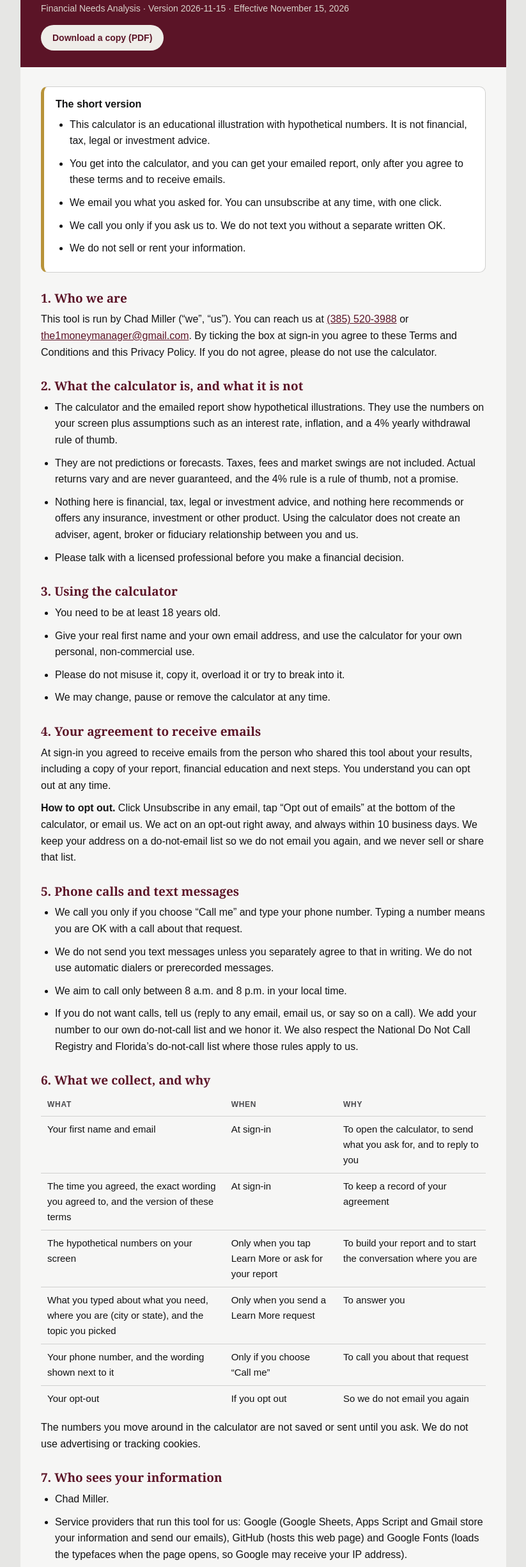
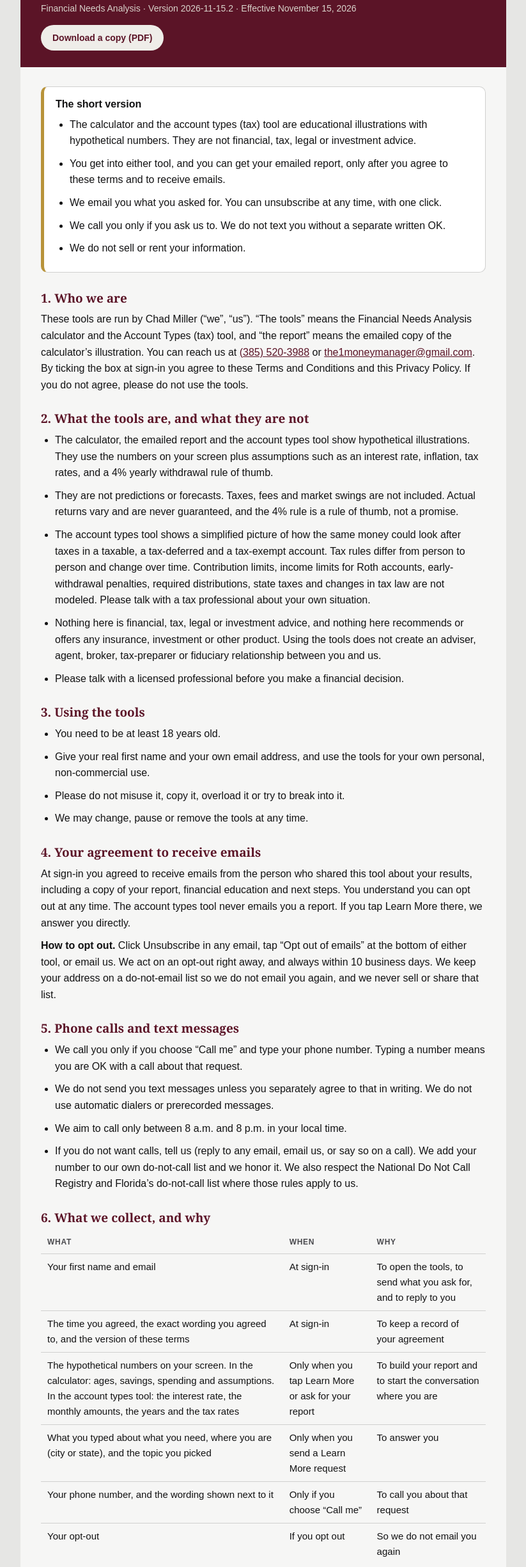
Before and after one commit to chad22miller-ship-it/financial-needs-analysis, a plain HTML site: page terms.html in a window 1280 px wide. Shown: the part 85-2534 px from the top of the page at 64% size, without its empty margins (228-1051 px from the left). Drawn offline with Linux system fonts and the light colour scheme.

Commit message:
Terms and Privacy Policy now cover the account types (tax) tool by name
Adds the tax tool's limits (no contribution limits, state taxes or changes in tax law), what it sends,
and that it never emails a report. Terms version 2026-11-15.2, so everyone agrees again on both tools.

Co-Authored-By: Claude Sonnet 5.5 <noreply@anthropic.com>

```diff
--- a/terms.html
+++ b/terms.html
@@ -32,7 +32,7 @@ a{color:var(--burg)}
 <div class="doc">
   <div class="top">
     <h1>Terms and Conditions and Privacy Policy</h1>
-    <p>Financial Needs Analysis &middot; Version 2026-11-15 &middot; Effective November 15, 2026</p>
+    <p>Financial Needs Analysis &middot; Version 2026-11-15.2 &middot; Effective November 15, 2026</p>
     <a class="dl" href="terms.pdf" download>Download a copy (PDF)</a>
   </div>
   <div class="body">
@@ -40,8 +40,8 @@ a{color:var(--burg)}
     <div class="sum">
       <b>The short version</b>
       <ul>
-        <li>This calculator is an educational illustration with hypothetical numbers. It is not financial, tax, legal or investment advice.</li>
-        <li>You get into the calculator, and you can get your emailed report, only after you agree to these terms and to receive emails.</li>
+        <li>The calculator and the account types (tax) tool are educational illustrations with hypothetical numbers. They are not financial, tax, legal or investment advice.</li>
+        <li>You get into either tool, and you can get your emailed report, only after you agree to these terms and to receive emails.</li>
         <li>We email you what you asked for. You can unsubscribe at any time, with one click.</li>
         <li>We call you only if you ask us to. We do not text you without a separate written OK.</li>
         <li>We do not sell or rent your information.</li>
@@ -49,27 +49,28 @@ a{color:var(--burg)}
     </div>
 
     <h2>1. Who we are</h2>
-    <p>This tool is run by Chad Miller (&ldquo;we&rdquo;, &ldquo;us&rdquo;). You can reach us at <a href="tel:3855203988">(385) 520-3988</a> or <a href="mailto:the1moneymanager@gmail.com">the1moneymanager@gmail.com</a>. By ticking the box at sign-in you agree to these Terms and Conditions and this Privacy Policy. If you do not agree, please do not use the calculator.</p>
+    <p>These tools are run by Chad Miller (&ldquo;we&rdquo;, &ldquo;us&rdquo;). &ldquo;The tools&rdquo; means the Financial Needs Analysis calculator and the Account Types (tax) tool, and &ldquo;the report&rdquo; means the emailed copy of the calculator&rsquo;s illustration. You can reach us at <a href="tel:3855203988">(385) 520-3988</a> or <a href="mailto:the1moneymanager@gmail.com">the1moneymanager@gmail.com</a>. By ticking the box at sign-in you agree to these Terms and Conditions and this Privacy Policy. If you do not agree, please do not use the tools.</p>
 
-    <h2>2. What the calculator is, and what it is not</h2>
+    <h2>2. What the tools are, and what they are not</h2>
     <ul>
-      <li>The calculator and the emailed report show hypothetical illustrations. They use the numbers on your screen plus assumptions such as an interest rate, inflation, and a 4% yearly withdrawal rule of thumb.</li>
+      <li>The calculator, the emailed report and the account types tool show hypothetical illustrations. They use the numbers on your screen plus assumptions such as an interest rate, inflation, tax rates, and a 4% yearly withdrawal rule of thumb.</li>
       <li>They are not predictions or forecasts. Taxes, fees and market swings are not included. Actual returns vary and are never guaranteed, and the 4% rule is a rule of thumb, not a promise.</li>
-      <li>Nothing here is financial, tax, legal or investment advice, and nothing here recommends or offers any insurance, investment or other product. Using the calculator does not create an adviser, agent, broker or fiduciary relationship between you and us.</li>
+      <li>The account types tool shows a simplified picture of how the same money could look after taxes in a taxable, a tax-deferred and a tax-exempt account. Tax rules differ from person to person and change over time. Contribution limits, income limits for Roth accounts, early-withdrawal penalties, required distributions, state taxes and changes in tax law are not modeled. Please talk with a tax professional about your own situation.</li>
+      <li>Nothing here is financial, tax, legal or investment advice, and nothing here recommends or offers any insurance, investment or other product. Using the tools does not create an adviser, agent, broker, tax-preparer or fiduciary relationship between you and us.</li>
       <li>Please talk with a licensed professional before you make a financial decision.</li>
     </ul>
 
-    <h2>3. Using the calculator</h2>
+    <h2>3. Using the tools</h2>
     <ul>
       <li>You need to be at least 18 years old.</li>
-      <li>Give your real first name and your own email address, and use the calculator for your own personal, non-commercial use.</li>
+      <li>Give your real first name and your own email address, and use the tools for your own personal, non-commercial use.</li>
       <li>Please do not misuse it, copy it, overload it or try to break into it.</li>
-      <li>We may change, pause or remove the calculator at any time.</li>
+      <li>We may change, pause or remove the tools at any time.</li>
     </ul>
 
     <h2>4. Your agreement to receive emails</h2>
-    <p>At sign-in you agreed to receive emails from the person who shared this tool about your results, including a copy of your report, financial education and next steps. You understand you can opt out at any time.</p>
-    <p><b>How to opt out.</b> Click Unsubscribe in any email, tap &ldquo;Opt out of emails&rdquo; at the bottom of the calculator, or email us. We act on an opt-out right away, and always within 10 business days. We keep your address on a do-not-email list so we do not email you again, and we never sell or share that list.</p>
+    <p>At sign-in you agreed to receive emails from the person who shared this tool about your results, including a copy of your report, financial education and next steps. You understand you can opt out at any time. The account types tool never emails you a report. If you tap Learn More there, we answer you directly.</p>
+    <p><b>How to opt out.</b> Click Unsubscribe in any email, tap &ldquo;Opt out of emails&rdquo; at the bottom of either tool, or email us. We act on an opt-out right away, and always within 10 business days. We keep your address on a do-not-email list so we do not email you again, and we never sell or share that list.</p>
 
     <h2>5. Phone calls and text messages</h2>
     <ul>
@@ -82,45 +83,45 @@ a{color:var(--burg)}
     <h2>6. What we collect, and why</h2>
     <table>
       <tr><th>What</th><th>When</th><th>Why</th></tr>
-      <tr><td>Your first name and email</td><td>At sign-in</td><td>To open the calculator, to send what you ask for, and to reply to you</td></tr>
+      <tr><td>Your first name and email</td><td>At sign-in</td><td>To open the tools, to send what you ask for, and to reply to you</td></tr>
       <tr><td>The time you agreed, the exact wording you agreed to, and the version of these terms</td><td>At sign-in</td><td>To keep a record of your agreement</td></tr>
-      <tr><td>The hypothetical numbers on your screen</td><td>Only when you tap Learn More or ask for your report</td><td>To build your report and to start the conversation where you are</td></tr>
+      <tr><td>The hypothetical numbers on your screen. In the calculator: ages, savings, spending and assumptions. In the account types tool: the interest rate, the monthly amounts, the years and the tax rates</td><td>Only when you tap Learn More or ask for your report</td><td>To build your report and to start the conversation where you are</td></tr>
       <tr><td>What you typed about what you need, where you are (city or state), and the topic you picked</td><td>Only when you send a Learn More request</td><td>To answer you</td></tr>
       <tr><td>Your phone number, and the wording shown next to it</td><td>Only if you choose &ldquo;Call me&rdquo;</td><td>To call you about that request</td></tr>
       <tr><td>Your opt-out</td><td>If you opt out</td><td>So we do not email you again</td></tr>
     </table>
-    <p>The numbers you move around in the calculator are not saved or sent until you ask. We do not use advertising or tracking cookies.</p>
+    <p>The numbers you move around in the tools are not saved or sent until you ask. We do not use advertising or tracking cookies.</p>
 
     <h2>7. Who sees your information</h2>
     <ul>
       <li>Chad Miller.</li>
-      <li>Service providers that run this tool for us: Google (Google Sheets, Apps Script and Gmail store your information and send our emails), GitHub (hosts this web page) and Google Fonts (loads the typefaces when the page opens, so Google may receive your IP address).</li>
+      <li>Service providers that run these tools for us: Google (Google Sheets, Apps Script and Gmail store your information and send our emails), GitHub (hosts this web page) and Google Fonts (loads the typefaces when the page opens, so Google may receive your IP address).</li>
       <li>Anyone we are required to tell by law.</li>
     </ul>
     <p>We do not sell or rent your information, and we do not share it for other companies&rsquo; marketing.</p>
 
     <h2>8. What your browser remembers</h2>
-    <p>Your browser keeps your name, your email, your opt-out choice and the version of these terms you agreed to, so you do not have to sign in again on the same device. &ldquo;Not you?&rdquo; clears it.</p>
+    <p>Your browser keeps your name, your email, your opt-out choice and the version of these terms you agreed to, so you do not have to sign in again on the same device (the calculator and the account types tool share it). &ldquo;Not you?&rdquo; clears it.</p>
 
     <h2>9. How long we keep it</h2>
     <p>We keep your record of agreement (the time, the wording, your email and the version of these terms) for at least four years after you last interact with us, so we can show what you agreed to. We keep your other information until you ask us to delete it, or until we no longer need it to answer you.</p>
 
     <h2>10. Your choices</h2>
-    <p>You can ask us what we hold about you, ask us to correct it, or ask us to delete it, by emailing us. We reply within 30 days. Deleting your information also removes your calculator access. We keep a bare record of an opt-out (your email only) so we can keep honoring it.</p>
+    <p>You can ask us what we hold about you, ask us to correct it, or ask us to delete it, by emailing us. We reply within 30 days. Deleting your information also removes your access to the tools. We keep a bare record of an opt-out (your email only) so we can keep honoring it.</p>
 
     <h2>11. Security</h2>
     <p>We keep your information in a private Google account and limit who can see it. No system is perfectly secure, so we cannot promise that your information will never be accessed by someone who should not have it.</p>
 
     <h2>12. No warranty, and limits on our responsibility</h2>
-    <p>The calculator and reports are provided &ldquo;as is&rdquo;, without a promise that they are accurate, complete or right for you. To the fullest extent the law allows, we are not responsible for decisions you make using them, or for indirect or consequential losses. Nothing in these terms limits any right you have by law that cannot be waived.</p>
+    <p>The tools and reports are provided &ldquo;as is&rdquo;, without a promise that they are accurate, complete or right for you. To the fullest extent the law allows, we are not responsible for decisions you make using them, or for indirect or consequential losses. Nothing in these terms limits any right you have by law that cannot be waived.</p>
 
     <h2>13. Changes, and the law that applies</h2>
-    <p>We may update these terms and this policy. The version number and date at the top show which one you are reading. If a change matters, the calculator asks you to agree again before you continue. These terms are governed by Florida law, and disputes belong in the state or federal courts located in Florida.</p>
+    <p>We may update these terms and this policy. The version number and date at the top show which one you are reading. If a change matters, the tools ask you to agree again before you continue. These terms are governed by Florida law, and disputes belong in the state or federal courts located in Florida.</p>
 
     <h2>14. Contact</h2>
     <p>Chad Miller &middot; <a href="tel:3855203988">(385) 520-3988</a> &middot; <a href="mailto:the1moneymanager@gmail.com">the1moneymanager@gmail.com</a></p>
 
-    <p class="fine">This document is a plain-English template written for this calculator. It is not legal advice. Have a lawyer review it before relying on it.</p>
+    <p class="fine">This document is a plain-English template written for these tools. It is not legal advice. Have a lawyer review it before relying on it.</p>
   </div>
 </div>
 </body>
```
Also changed, not shown: accounts.html (+1 -1 lines), index.html (+1 -1 lines), 1 other file.
